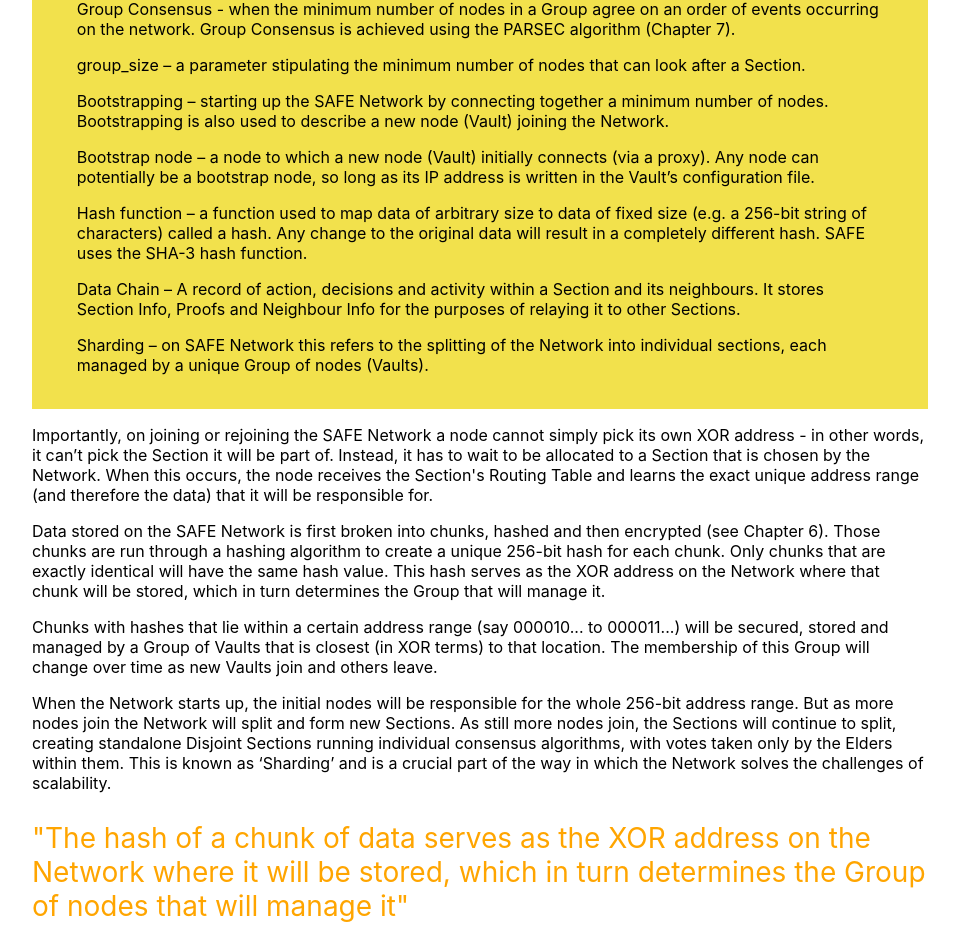
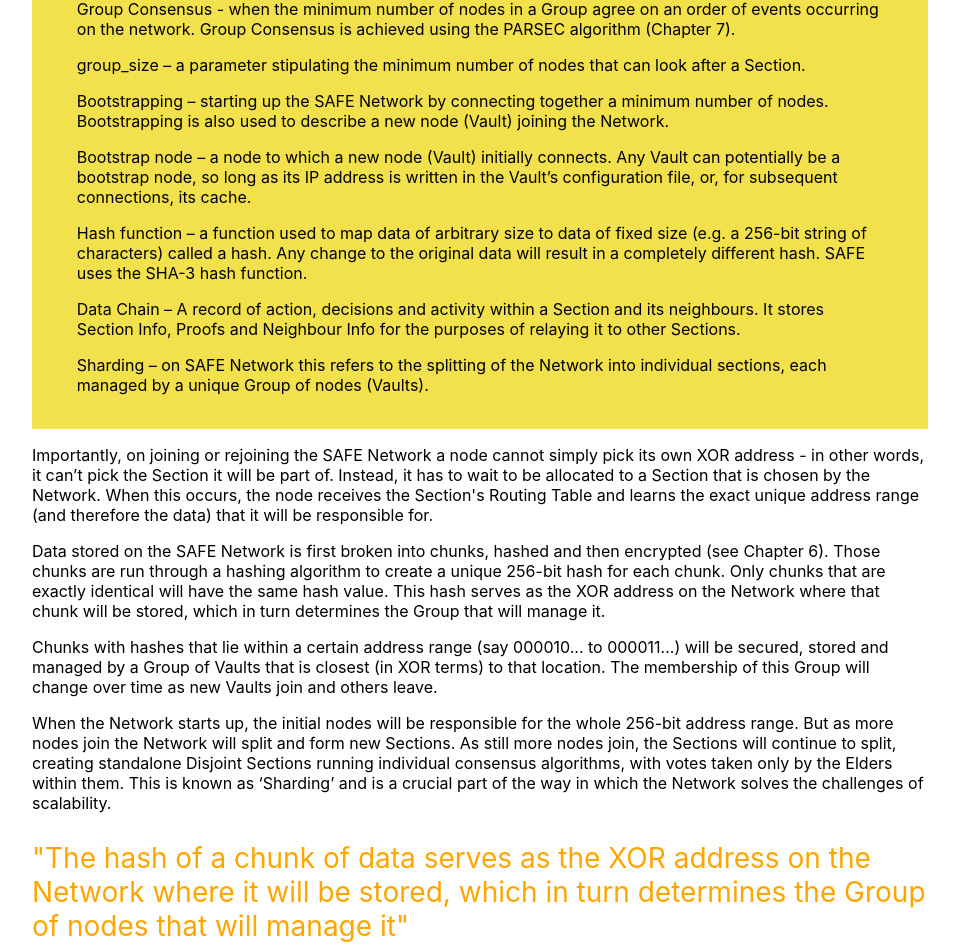
Before and after one commit to safenetwork/primer.safenetwork.org, a React (Create React App) app: page / in a window 1280 px wide. Shown: the part 9440-10384 px from the top of the page, without its empty margins (160-1119 px from the left). Built offline with nearby package versions, Linux system fonts and the light colour scheme; the HTML template or start-up script is replaced by a standard one.

Commit message:
remove reference to proxy

```diff
--- a/src/pages/Chap4.js
+++ b/src/pages/Chap4.js
@@ -24,7 +24,7 @@ const Chap4 = () => (
         <p>Group Consensus - when the minimum number of nodes in a Group agree on an order of events occurring on the network. Group Consensus is achieved using the PARSEC algorithm (Chapter 7).</p>
         <p>group_size &ndash; a parameter stipulating the minimum number of nodes that can look after a Section.</p>
         <p>Bootstrapping &ndash; starting up the SAFE Network by connecting together a minimum number of nodes. Bootstrapping is also used to describe a new node (Vault) joining the Network.</p>
-        <p>Bootstrap node &ndash; a node to which a new node (Vault) initially connects (via a proxy). Any node can potentially be a bootstrap node, so long as its IP address is written in the Vault&rsquo;s configuration file. </p>
+        <p>Bootstrap node &ndash; a node to which a new node (Vault) initially connects. Any Vault can potentially be a bootstrap node, so long as its IP address is written in the Vault&rsquo;s configuration file, or, for subsequent connections, its cache. </p>
         <p>Hash function &ndash; a function used to map data of arbitrary size to data of fixed size (e.g. a 256-bit string of characters) called a hash. Any change to the original data will result in a completely different hash. SAFE uses the SHA-3 hash function.</p>
         <p>Data Chain &ndash; A record of action, decisions and activity within a Section and its neighbours. It stores Section Info, Proofs and Neighbour Info for the purposes of relaying it to other Sections.</p>
         <p>Sharding &ndash; on SAFE Network this refers to the splitting of the Network into individual sections, each managed by a unique Group of nodes (Vaults).</p>
```
